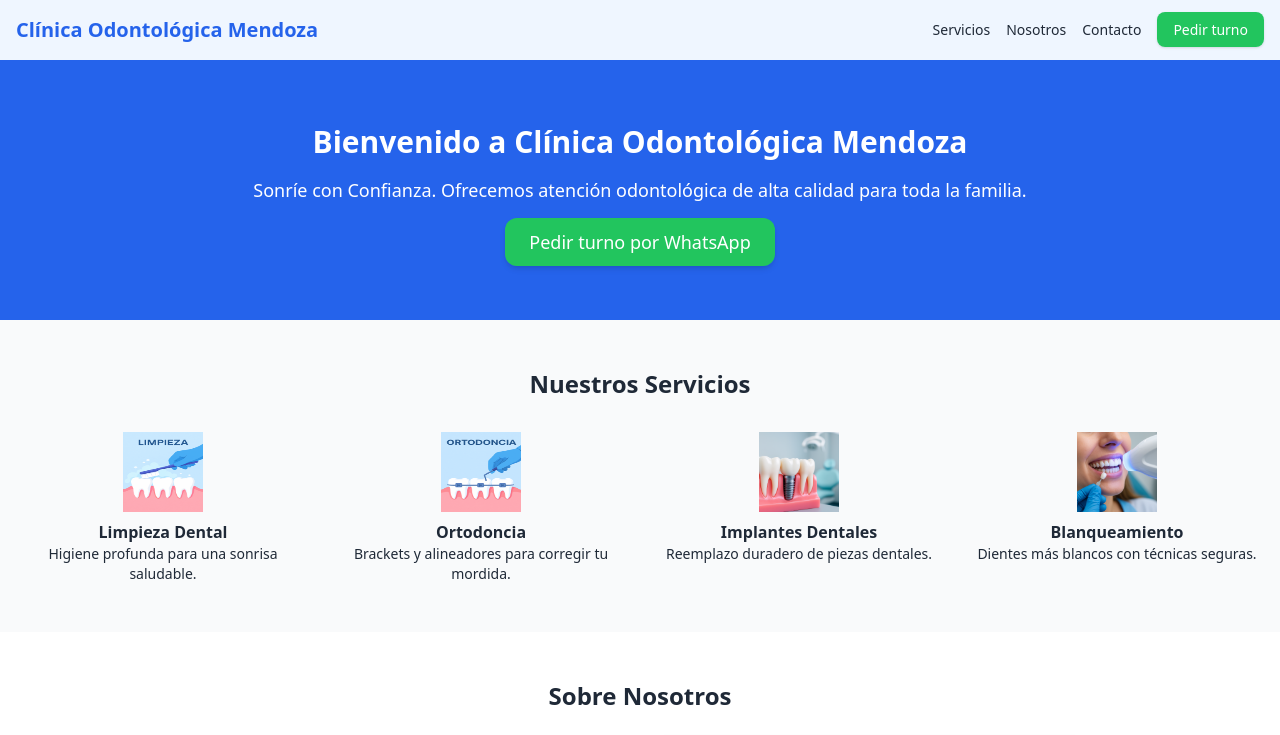
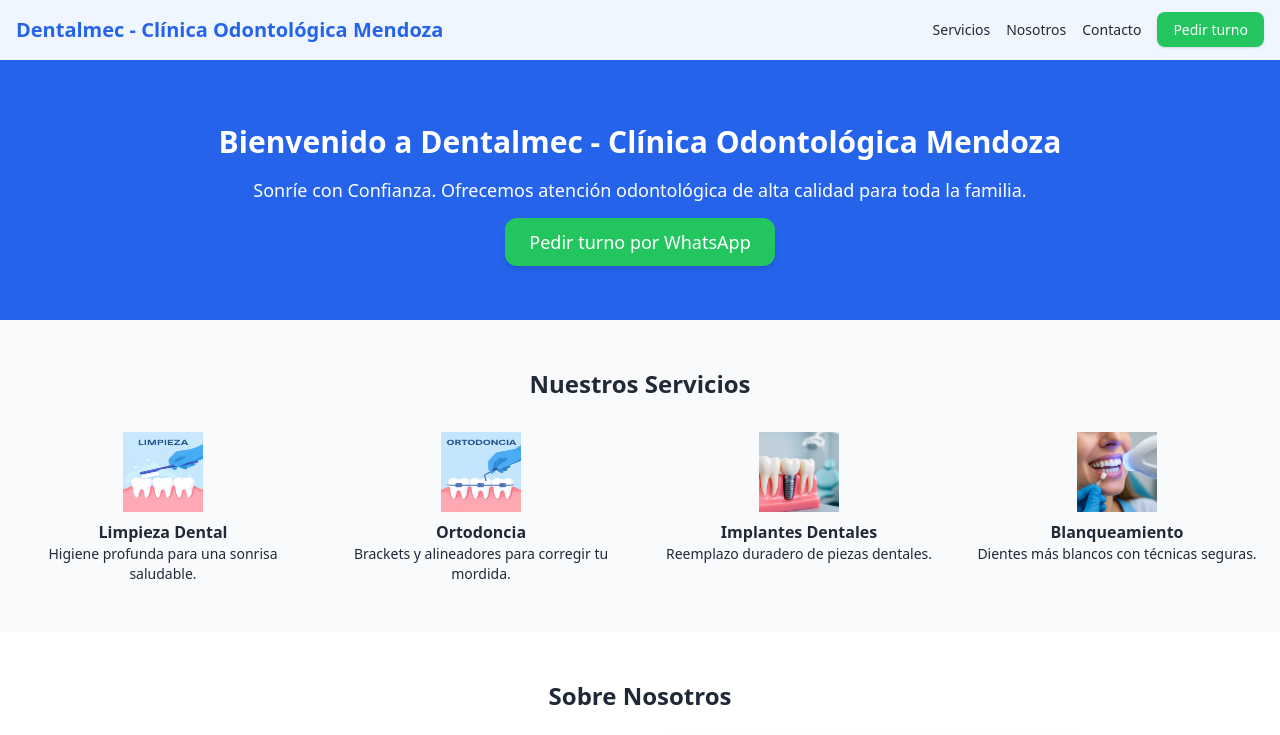
Before and after one commit to xeneize1/odontologo, a React (Vite) app: page / in a window 1280 px wide. Shown: the top 735 px of the page. Built offline with nearby package versions, Linux system fonts and the light colour scheme.

Commit message:
dentalmec

```diff
--- a/index.html
+++ b/index.html
@@ -3,7 +3,7 @@
 <head>
   <meta charset="UTF-8" />
   <meta name="viewport" content="width=device-width, initial-scale=1.0" />
-  <title>Clínica Odontológica en [Ciudad] de Mendoza Argentina | Implantes, Blanqueamiento y Ortodoncia</title>
+  <title>Clínica Odontológica en Ciudad de Mendoza Argentina | Implantes, Blanqueamiento y Ortodoncia</title>
   <meta name="description" content="Clínica odontológica en Mendoza especializada en implantes, ortodoncia y blanqueamiento dental. Atención personalizada y profesional.">
   <meta name="keywords" content="odontología, clínica dental Mendoza, implantes dentales, ortodoncia, blanqueamiento dental, odontólogo, urgencias">
   <meta name="robots" content="index, follow">
--- a/src/App.jsx
+++ b/src/App.jsx
@@ -15,7 +15,7 @@ export default function App() {
     <div className="font-sans text-gray-800">
       {/* Header */}
       <header className="bg-blue-50 shadow p-4 flex justify-between items-center flex-wrap gap-4 md:gap-0">
-        <h1 className="text-xl font-bold text-blue-600">Clínica Odontológica Mendoza</h1>
+        <h1 className="text-xl font-bold text-blue-600">Dentalmec - Clínica Odontológica Mendoza</h1>
         <nav className="w-full md:w-auto">
           <ul className="flex flex-col md:flex-row gap-4 text-sm items-center justify-center">
             <li><a href="#servicios" className="hover:text-blue-600">Servicios</a></li>
@@ -36,7 +36,7 @@ export default function App() {
 
       {/* Hero */}
       <section className="bg-blue-600 text-white text-center py-16 px-4">
-        <h2 className="text-3xl font-bold mb-4">Bienvenido a Clínica Odontológica Mendoza</h2>
+        <h2 className="text-3xl font-bold mb-4">Bienvenido a Dentalmec - Clínica Odontológica Mendoza</h2>
         <p className="text-lg mb-6">Sonríe con Confianza. Ofrecemos atención odontológica de alta calidad para toda la familia.</p>
         {/*<button className="mt-6 bg-white text-blue-600 font-semibold px-4 py-2 rounded hover:bg-gray-100">Pedí tu turno</button>*/}
         <a
```
